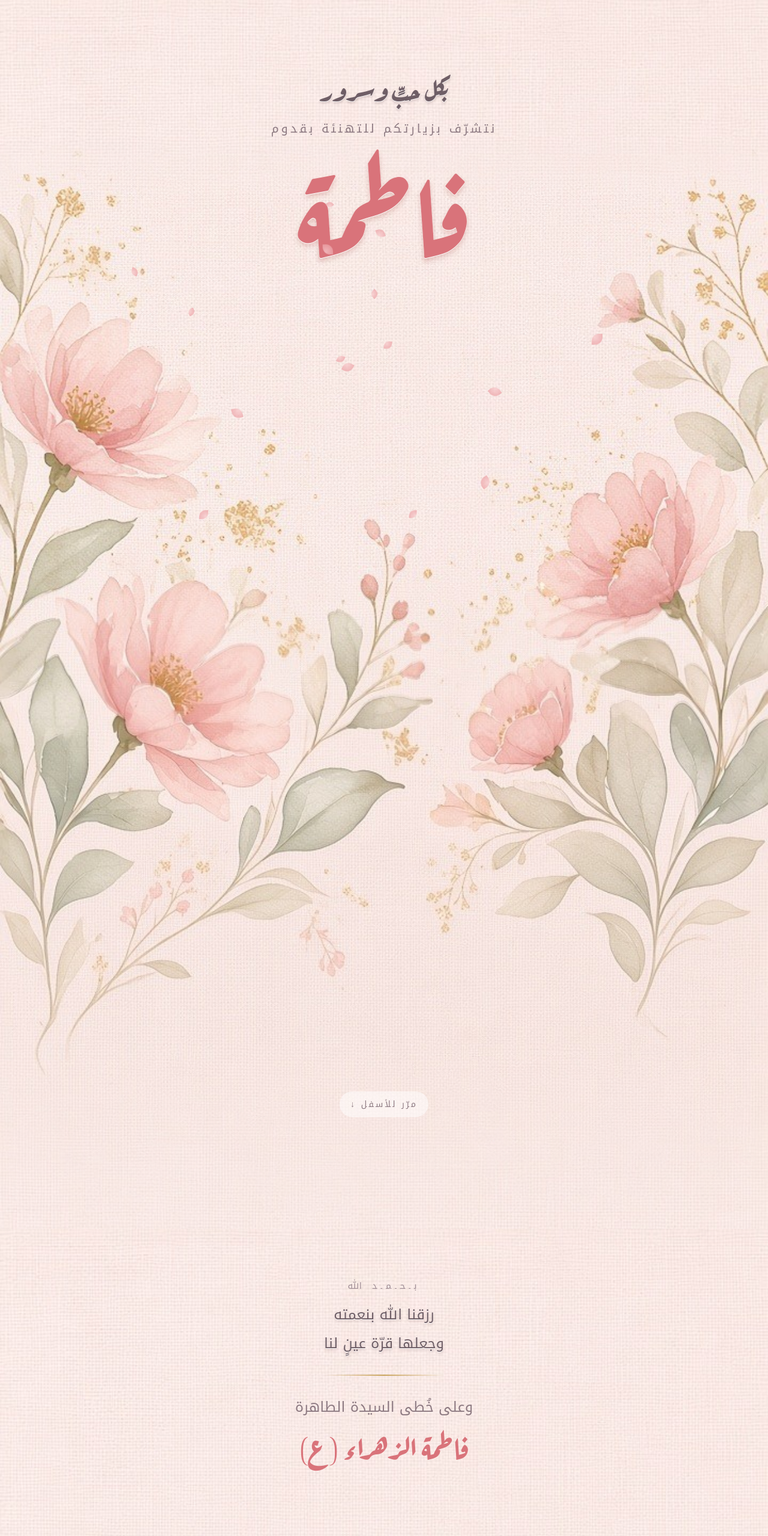
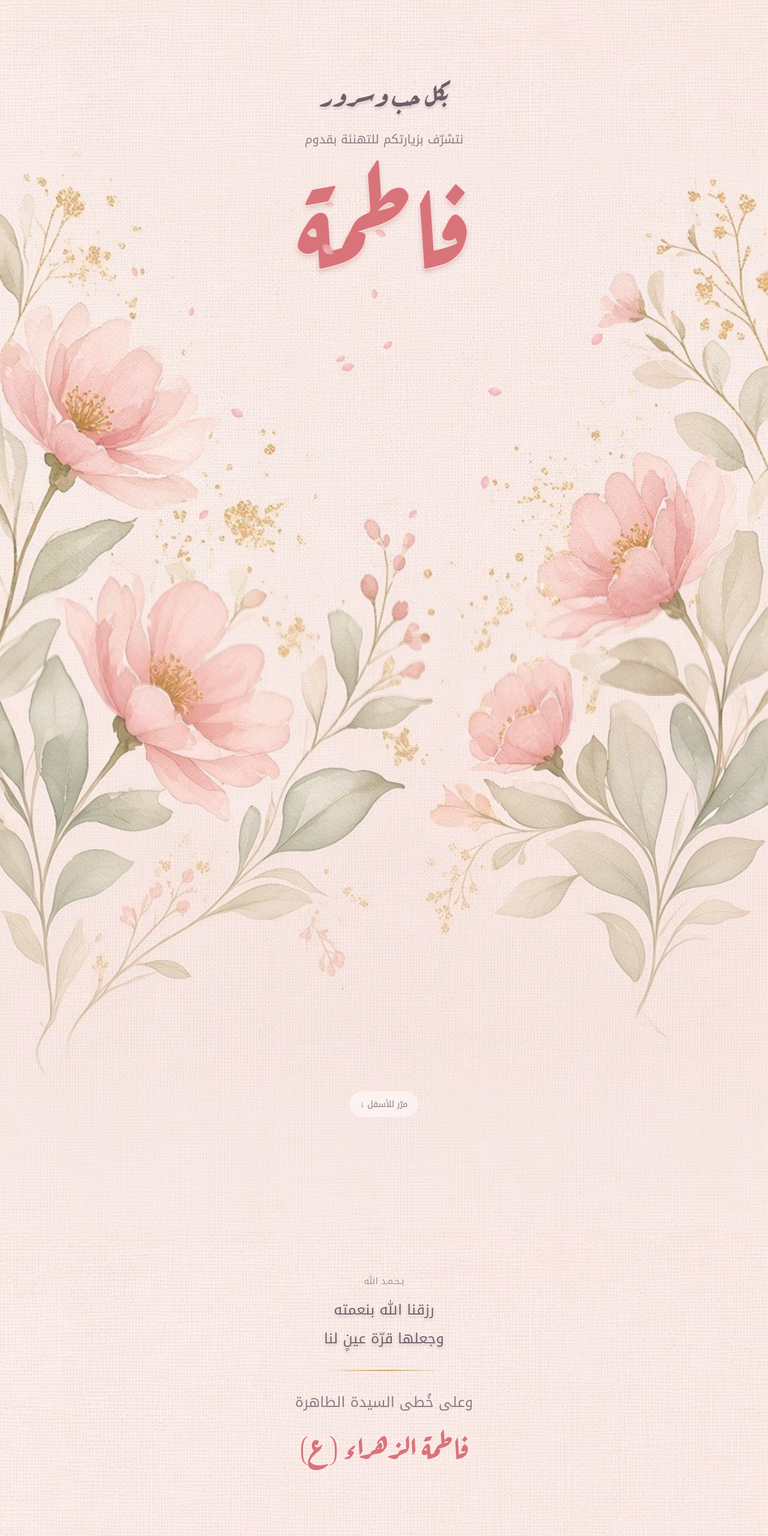
Before and after one commit to mrmr57/fatima-visit, a plain HTML site: page index.html in a window 1280 px wide. Shown: the top 2560 px of the page at 60% size. Drawn offline with Linux system fonts and the light colour scheme.

Commit message:
Fix Arabic text spacing

```diff
--- a/index.html
+++ b/index.html
@@ -11,17 +11,17 @@ body{font-family:"Noto Kufi Arabic",sans-serif;color:var(--ink);background:#F6E6
 .emb{text-shadow:0 1px 0 rgba(255,255,255,.9),0 3px 4px rgba(90,60,70,.22)}
 section{min-height:100vh;display:flex;flex-direction:column;align-items:center;justify-content:center;text-align:center;padding:60px 28px;position:relative}
 .hero{justify-content:flex-start;padding-top:14vh}
-.hero .top{font-family:Ruqaa;font-size:clamp(30px,8vw,46px);line-height:1.5}
-.hero .sub{font-size:clamp(15px,4vw,20px);color:var(--soft);letter-spacing:4px;margin-top:14px}
+.hero .top{font-family:Ruqaa;font-size:clamp(30px,8vw,46px);line-height:1.9}
+.hero .sub{font-size:clamp(15px,4vw,20px);color:var(--soft);margin-top:14px}
 .name{font-family:Ruqaa;font-size:clamp(110px,34vw,190px);line-height:1.1;color:var(--pink);text-shadow:0 1px 0 #fff,0 5px 8px rgba(170,80,70,.25)}
 .hero .name{opacity:0;transform:scale(.85);animation:pop 1.6s .4s cubic-bezier(.2,.8,.2,1) forwards}
 .hero .top,.hero .sub{opacity:0;animation:fade 1.2s forwards}.hero .sub{animation-delay:1.2s}
 @keyframes pop{to{opacity:1;transform:none}}@keyframes fade{to{opacity:1}}
-.scroll{position:absolute;bottom:34px;font-size:14px;color:var(--soft);letter-spacing:3px;animation:bob 2s infinite;background:rgba(255,255,255,.5);padding:8px 18px;border-radius:30px}
+.scroll{position:absolute;bottom:34px;font-size:14px;color:var(--soft);animation:bob 2s infinite;background:rgba(255,255,255,.5);padding:8px 18px;border-radius:30px}
 @keyframes bob{50%{transform:translateY(8px)}}
 .rule{width:200px;height:2px;margin:28px auto;background:linear-gradient(to left,transparent,var(--gold),transparent)}
-.lbl{font-size:15px;color:#A08E96;letter-spacing:6px;margin-bottom:10px}
-h2{font-family:Ruqaa;font-size:clamp(34px,10vw,52px);font-weight:700;line-height:1.5}
+.lbl{font-size:15px;color:#A08E96;margin-bottom:10px}
+h2{font-family:Ruqaa;font-size:clamp(34px,10vw,52px);font-weight:700;line-height:1.8}
 p.big{font-size:clamp(18px,5vw,24px);line-height:2}
 .days{display:flex;gap:10px;margin-top:26px;flex-wrap:wrap;justify-content:center}
 .day{width:74px;padding:14px 0;border-radius:18px;background:rgba(255,255,255,.55);border:1.5px solid rgba(201,164,92,.5);box-shadow:0 6px 16px rgba(120,80,90,.1)}
@@ -33,7 +33,7 @@ p.big{font-size:clamp(18px,5vw,24px);line-height:2}
 .day.now::after{content:"الآن";position:absolute;left:50%;bottom:-24px;transform:translateX(-50%);font-size:11px;color:var(--pink);font-weight:600}
 @keyframes glow{50%{box-shadow:0 0 0 8px rgba(217,115,122,.08),0 8px 20px rgba(217,115,122,.25)}}
 .day b{display:block;font-size:30px;color:var(--pink);font-weight:600}.day span{font-size:13px;color:var(--soft)}
-.month{margin-top:36px;color:var(--soft);letter-spacing:3px}
+.month{margin-top:36px;color:var(--soft);}
 .time{font-size:clamp(26px,8vw,40px);font-weight:600;white-space:nowrap}
 .time small{font-size:.45em;font-weight:400;color:var(--soft)}
 .clock{font-size:15px;color:var(--soft);margin-top:10px}
@@ -42,7 +42,7 @@ p.big{font-size:clamp(18px,5vw,24px);line-height:2}
 .count b{display:block;font-size:26px;color:var(--pink)}.count span{font-size:12px;color:var(--soft)}
 .btn{display:inline-flex;align-items:center;gap:10px;margin-top:30px;padding:16px 34px;border-radius:40px;background:var(--pink);color:#fff;text-decoration:none;font-size:18px;font-weight:600;box-shadow:0 10px 24px rgba(217,115,122,.35);transition:transform .2s}
 .btn:active{transform:scale(.96)}
-.end{justify-content:flex-start;padding-top:10vh;min-height:calc(10vh + 190px + 144.4vw)}
+.end{justify-content:flex-start;padding-top:10vh;min-height:calc(10vh + 190px + 122vw)}
 .end h2{color:var(--pink)}
 .hero::before,.end::before{content:"";position:absolute;left:0;right:0;height:144.4vw;background:url(flowers3.jpg) center top/100% 100% no-repeat;z-index:-1;pointer-events:none;-webkit-mask-image:linear-gradient(to bottom,transparent 0,#000 5%,#000 82%,transparent 100%);mask-image:linear-gradient(to bottom,transparent 0,#000 5%,#000 82%,transparent 100%)}
 section{isolation:isolate}
@@ -56,7 +56,7 @@ section{isolation:isolate}
 @keyframes fall{to{transform:translate(var(--x),110vh) rotate(540deg)}}
 </style></head><body>
 <section class="hero">
- <div class="top emb">بكل حبٍّ وسرور</div>
+ <div class="top emb">بكل حب وسرور</div>
  <div class="sub">نتشرّف بزيارتكم للتهنئة بقدوم</div>
  <div class="name">فاطمة</div>
  <div class="scroll">مرّر للأسفل ↓</div>
@@ -87,7 +87,7 @@ section{isolation:isolate}
 </section>
 <section class="end">
  <div class="lbl rv">مـوقـع الـزيـارة</div>
- <h2 class="rv d1">حيّاكم الله</h2>
+ <h2 class="rv d1">حياكم الله</h2>
  <p class="big rv d2" style="color:var(--soft)">بانتظاركم لنشاركم فرحتنا</p>
  <a class="btn rv d3" href="https://maps.app.goo.gl/JXFSWRLLmJpBpJ6W7" target="_blank" rel="noopener">
   <svg width="20" height="20" viewBox="0 0 24 24" fill="#fff"><path d="M12 2a7 7 0 0 0-7 7c0 5.2 7 13 7 13s7-7.8 7-13a7 7 0 0 0-7-7zm0 9.5A2.5 2.5 0 1 1 12 6.5a2.5 2.5 0 0 1 0 5z"/></svg>
```
